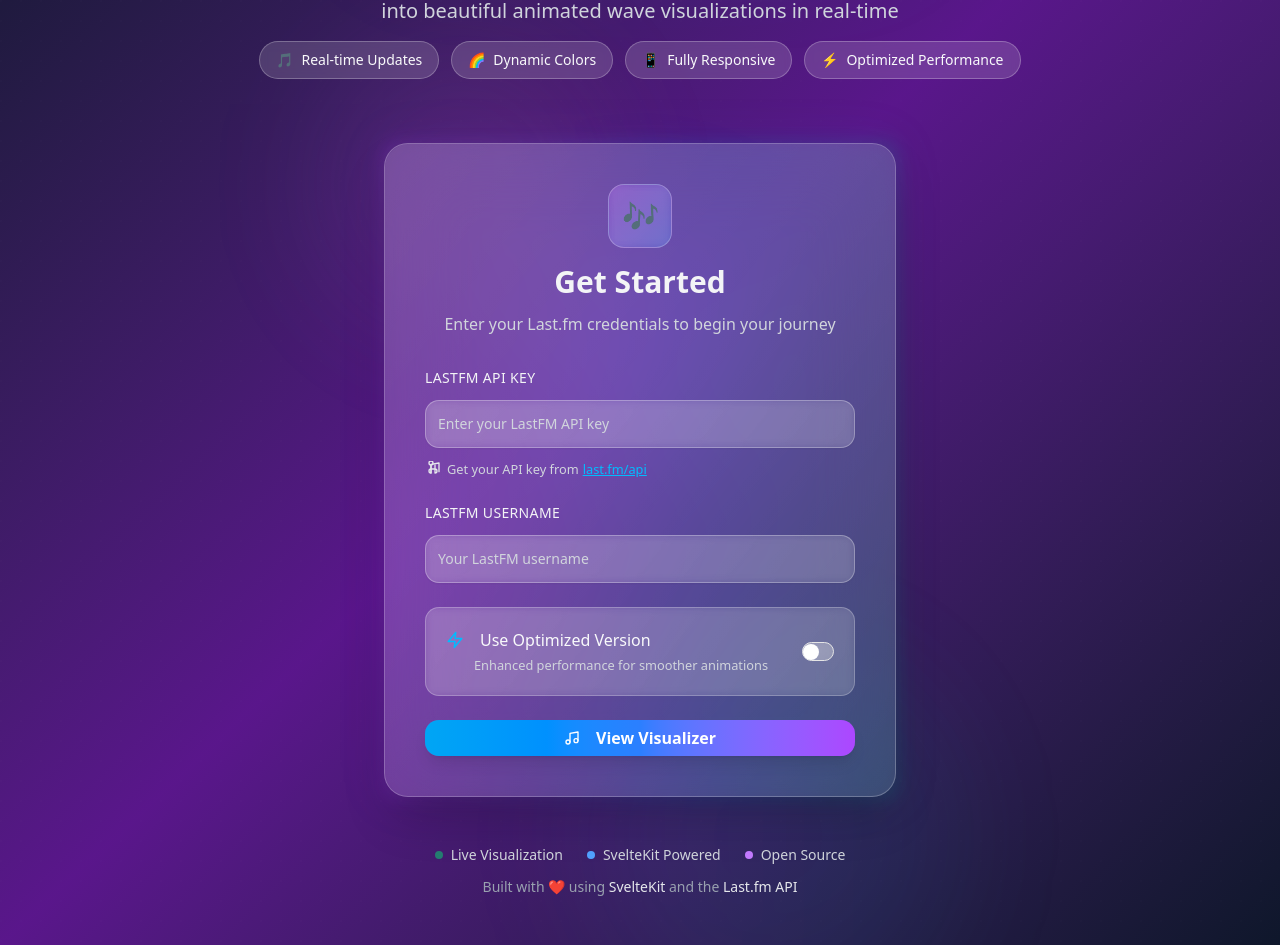
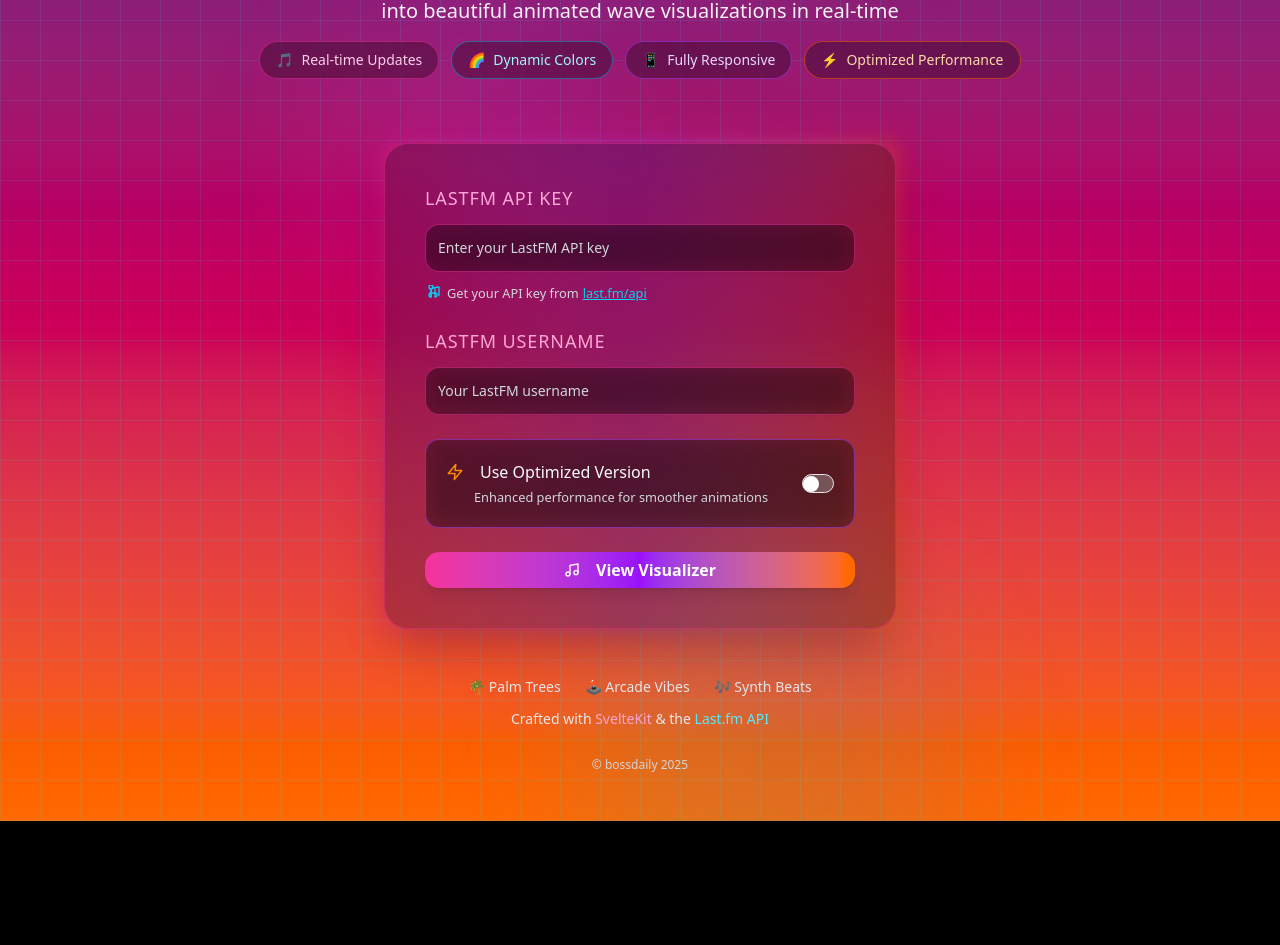
Before and after one commit to BossDaily/waves-fm, a SvelteKit app: page / in a window 1280 px wide. Shown: the part 260-1205 px from the top of the page. After the commit the page ends 1081 px from the top, so only its background shows below. Built offline with nearby package versions, Linux system fonts and the light colour scheme.

Commit message:
transformed

```diff
--- a/src/app.css
+++ b/src/app.css
@@ -181,12 +181,17 @@
 
   /* Enhanced backdrop blur for better browser support */
   .backdrop-blur-xl {
+    -webkit-backdrop-filter: blur(24px);
     backdrop-filter: blur(24px);
-    -webkit-backdrop-filter: blur(24px);
+  }
+
+  .backdrop-blur-md {
+    -webkit-backdrop-filter: blur(12px);
+    backdrop-filter: blur(12px);
   }
 
   .backdrop-blur-sm {
+    -webkit-backdrop-filter: blur(4px);
     backdrop-filter: blur(4px);
-    -webkit-backdrop-filter: blur(4px);
   }
 }
--- a/src/lib/components/LastFmForm.svelte
+++ b/src/lib/components/LastFmForm.svelte
@@ -36,22 +36,26 @@
 		const url = new URL(baseUrl, window.location.origin);
 		url.searchParams.set("apiKey", formData.apiKey);
 		url.searchParams.set("username", formData.username);
+		// Persist synthwave theme choice if we are on a synthwave themed page
+		if (window.location.pathname.includes('synthwave')) {
+			url.searchParams.set("theme", "synthwave");
+		}
 		goto(url.toString());
 	}
 </script>
 
 <form on:submit|preventDefault={onSubmit} class="space-y-6">
 	<div class="space-y-3">
-		<Label for="apiKey" class="text-gray-100 dark:text-gray-200 font-medium text-sm uppercase tracking-wide">LastFM API Key</Label>
+		<Label for="apiKey" class="text-pink-300 dark:text-pink-200 font-medium text-lg uppercase tracking-wider">LastFM API Key</Label>
 		<Input
 			id="apiKey"
 			placeholder="Enter your LastFM API key"
 			bind:value={formData.apiKey}
-			class="bg-white/[0.1] border-white/30 text-white placeholder:text-gray-300 focus:border-sky-400 focus:ring-sky-400/30 backdrop-blur-sm h-12 rounded-xl transition-all duration-300 hover:bg-white/[0.15] dark:bg-black/20 dark:border-white/20 dark:text-gray-100 dark:placeholder:text-gray-400 dark:hover:bg-black/30 dark:focus:border-sky-300"
+			class="bg-black/[0.3] border-pink-500/50 text-white placeholder:text-gray-300 focus:border-cyan-400 focus:ring-cyan-400/40 backdrop-blur-md h-12 rounded-xl transition-all duration-300 hover:bg-black/[0.4] dark:bg-black/40 dark:border-pink-400/60 dark:text-gray-50 dark:placeholder:text-gray-500 dark:hover:bg-black/50 dark:focus:border-cyan-300"
 		/>
 		<p class="text-[0.8rem] text-gray-300 dark:text-gray-400 flex items-center">
-			<svg xmlns="http://www.w3.org/2000/svg" width="16" height="16" viewBox="0 0 24 24" fill="none" stroke="currentColor" stroke-width="2" stroke-linecap="round" stroke-linejoin="round" class="mr-1.5 text-gray-200 dark:text-gray-300"><path d="M15 6v12a3 3 0 1 0 0-6H9a3 3 0 1 0 0 6V6a3 3 0 1 0 0-6H9a3 3 0 1 0 0 6V6"/><path d="M9 18V5l12-2v13"/></svg>
-			Get your API key from <a href="https://last.fm/api" target="_blank" class="text-sky-400 hover:text-sky-300 underline ml-1 dark:text-sky-300 dark:hover:text-sky-200">last.fm/api</a>
+			<svg xmlns="http://www.w3.org/2000/svg" width="16" height="16" viewBox="0 0 24 24" fill="none" stroke="currentColor" stroke-width="2" stroke-linecap="round" stroke-linejoin="round" class="mr-1.5 text-cyan-400 dark:text-cyan-300"><path d="M15 6v12a3 3 0 1 0 0-6H9a3 3 0 1 0 0 6V6a3 3 0 1 0 0-6H9a3 3 0 1 0 0 6V6"/><path d="M9 18V5l12-2v13"/></svg>
+			Get your API key from <a href="https://last.fm/api" target="_blank" class="text-cyan-400 hover:text-cyan-300 underline ml-1 dark:text-cyan-300 dark:hover:text-cyan-200">last.fm/api</a>
 		</p>
 		{#if errors.apiKey}
 			<p class="text-[0.8rem] font-medium text-red-400 dark:text-red-300 flex items-center">
@@ -62,12 +66,12 @@
 	</div>
 
 	<div class="space-y-3">
-		<Label for="username" class="text-gray-100 dark:text-gray-200 font-medium text-sm uppercase tracking-wide">LastFM Username</Label>
+		<Label for="username" class="text-pink-300 dark:text-pink-200 font-medium text-lg uppercase tracking-wider">LastFM Username</Label>
 		<Input
 			id="username"
 			placeholder="Your LastFM username"
 			bind:value={formData.username}
-			class="bg-white/[0.1] border-white/30 text-white placeholder:text-gray-300 focus:border-sky-400 focus:ring-sky-400/30 backdrop-blur-sm h-12 rounded-xl transition-all duration-300 hover:bg-white/[0.15] dark:bg-black/20 dark:border-white/20 dark:text-gray-100 dark:placeholder:text-gray-400 dark:hover:bg-black/30 dark:focus:border-sky-300"
+			class="bg-black/[0.3] border-pink-500/50 text-white placeholder:text-gray-300 focus:border-cyan-400 focus:ring-cyan-400/40 backdrop-blur-md h-12 rounded-xl transition-all duration-300 hover:bg-black/[0.4] dark:bg-black/40 dark:border-pink-400/60 dark:text-gray-50 dark:placeholder:text-gray-500 dark:hover:bg-black/50 dark:focus:border-cyan-300"
 		/>
 		{#if errors.username}
 			<p class="text-[0.8rem] font-medium text-red-400 dark:text-red-300 flex items-center">
@@ -77,10 +81,10 @@
 		{/if}
 	</div>
 
-	<div class="flex flex-row items-center justify-between rounded-xl border border-white/25 bg-white/[0.1] backdrop-blur-sm p-5 hover:bg-white/[0.15] transition-all duration-300 dark:border-white/20 dark:bg-black/20 dark:hover:bg-black/30">
+	<div class="flex flex-row items-center justify-between rounded-xl border border-purple-500/50 bg-black/[0.3] backdrop-blur-md p-5 hover:bg-black/[0.4] transition-all duration-300 dark:border-purple-400/60 dark:bg-black/40 dark:hover:bg-black/50">
 		<div class="space-y-1">
 			<Label class="text-base text-gray-50 dark:text-gray-100 font-medium flex items-center">
-				<svg xmlns="http://www.w3.org/2000/svg" width="18" height="18" viewBox="0 0 24 24" fill="none" stroke="currentColor" stroke-width="2" stroke-linecap="round" stroke-linejoin="round" class="mr-2 text-sky-400 dark:text-sky-300"><polygon points="13 2 3 14 12 14 11 22 21 10 12 10 13 2"/></svg>
+				<svg xmlns="http://www.w3.org/2000/svg" width="18" height="18" viewBox="0 0 24 24" fill="none" stroke="currentColor" stroke-width="2" stroke-linecap="round" stroke-linejoin="round" class="mr-2 text-orange-400 dark:text-orange-300"><polygon points="13 2 3 14 12 14 11 22 21 10 12 10 13 2"/></svg>
 				Use Optimized Version
 			</Label>
 			<p class="text-[0.8rem] text-gray-300 dark:text-gray-400 pl-7">
@@ -92,7 +96,7 @@
 
 	<Button
 		type="submit"
-		class="w-full bg-gradient-to-r from-sky-500 via-blue-500 to-purple-500 hover:from-sky-600 hover:via-blue-600 hover:to-purple-600 text-white font-semibold py-4 px-6 rounded-xl shadow-lg hover:shadow-xl transition-all duration-300 transform hover:scale-[1.02] border-0 text-base backdrop-blur-sm dark:from-sky-600 dark:via-blue-600 dark:to-purple-600 dark:hover:from-sky-700 dark:hover:via-blue-700 dark:hover:to-purple-700"
+		class="w-full bg-gradient-to-r from-pink-500 via-purple-600 to-orange-500 hover:from-pink-600 hover:via-purple-700 hover:to-orange-600 text-white font-semibold py-4 px-6 rounded-xl shadow-lg hover:shadow-[0_0_20px_rgba(255,0,255,0.5)] transition-all duration-300 transform hover:scale-[1.02] border-0 text-base backdrop-blur-sm dark:from-pink-600 dark:via-purple-700 dark:to-orange-600 dark:hover:from-pink-700 dark:hover:via-purple-800 dark:hover:to-orange-700"
 	>
 		<svg xmlns="http://www.w3.org/2000/svg" width="20" height="20" viewBox="0 0 24 24" fill="none" stroke="currentColor" stroke-width="2" stroke-linecap="round" stroke-linejoin="round" class="mr-2"><path d="M9 18V5l12-2v13"/><circle cx="6" cy="18" r="3"/><circle cx="18" cy="16" r="3"/></svg>
 		View Visualizer
--- a/src/routes/+page.svelte
+++ b/src/routes/+page.svelte
@@ -7,12 +7,14 @@
 	let { data }: { data: PageData } = $props();
 
 	const colors = [
-		getRandomHexColor(),
-		getRandomHexColor(),
-		getRandomHexColor(),
-		getRandomHexColor(),
-		getRandomHexColor(),
+		'#FF00FF', // Neon Pink
+		'#00FFFF', // Cyan
+		'#FF00AA', // Hot Pink
+		'#0000FF', // Electric Blue
+		'#FFD700'  // Gold (for sunset highlights)
 	];
+
+	const currentYear = new Date().getFullYear();
 </script>
 
 <svelte:head>
@@ -22,11 +24,11 @@
 	<meta property="og:description" content="Generate animated waves from your Last.fm scrobbles" />
 	<meta property="og:image" content="/examples/example{Math.floor(Math.random() * 12) + 1}.png" />
 	<link rel="icon" href="/api/favicon?{colors.map((c, i) => `c${i + 1}=${encodeURIComponent(c)}`).join('&')}" />
-	<meta name="theme-color" content="{data.themeColor}" />
+	<meta name="theme-color" content="#200020" />
 </svelte:head>
 
-<!-- Hero Section with Glassmorphic Design -->
-<div class="relative min-h-screen overflow-hidden bg-gradient-to-br from-slate-900 via-purple-900 to-slate-900">
+<!-- Hero Section with Synthwave Design -->
+<div class="relative min-h-screen overflow-hidden bg-gradient-to-b from-purple-900 via-pink-700 to-orange-500">
 	<!-- Animated Background -->
 	<!-- <WavyBackground
 		className="absolute inset-0 w-full opacity-60"
@@ -37,15 +39,16 @@
 		{/snippet}
 	</WavyBackground> -->
 
-	<!-- Floating orbs for extra ambiance -->
+	<!-- Floating orbs for synthwave ambiance -->
 	<div class="absolute inset-0 overflow-hidden pointer-events-none">
-		<div class="absolute top-1/4 left-1/4 w-72 h-72 bg-gradient-to-r from-purple-400/20 to-pink-400/20 rounded-full blur-3xl animate-pulse"></div>
-		<div class="absolute top-3/4 right-1/4 w-96 h-96 bg-gradient-to-r from-blue-400/15 to-teal-400/15 rounded-full blur-3xl animate-pulse animation-delay-2000"></div>
-		<div class="absolute top-1/2 left-1/2 transform -translate-x-1/2 -translate-y-1/2 w-64 h-64 bg-gradient-to-r from-indigo-400/20 to-purple-400/20 rounded-full blur-3xl animate-pulse animation-delay-4000"></div>
+		<div class="absolute top-1/4 left-1/4 w-72 h-72 bg-gradient-to-r from-pink-500/30 to-purple-600/30 rounded-full blur-3xl animate-pulse"></div>
+		<div class="absolute top-3/4 right-1/4 w-96 h-96 bg-gradient-to-r from-cyan-400/25 to-blue-500/25 rounded-full blur-3xl animate-pulse animation-delay-2000"></div>
+		<div class="absolute top-1/2 left-1/2 transform -translate-x-1/2 -translate-y-1/2 w-64 h-64 bg-gradient-to-r from-orange-400/30 to-red-500/30 rounded-full blur-3xl animate-pulse animation-delay-4000"></div>
 	</div>
 
-	<!-- Subtle grid pattern overlay -->
-	<div class="absolute inset-0 opacity-[0.02]" style="background-image: radial-gradient(circle at 1px 1px, rgba(255,255,255,0.5) 1px, transparent 0); background-size: 20px 20px;"></div>
+	<!-- Neon Grid Overlay -->
+	<div class="absolute inset-0 opacity-20" style="background-image: linear-gradient(to right, rgba(0, 255, 255, 0.5) 1px, transparent 1px), linear-gradient(to bottom, rgba(0, 255, 255, 0.5) 1px, transparent 1px); background-size: 40px 40px;"></div>
+
 	<!-- Main Content -->
 	<div class="relative z-10 flex flex-col items-center justify-start min-h-screen px-4 sm:px-6 lg:px-8 pt-16 sm:pt-20 pb-12">
 		<!-- Header Section -->
@@ -54,42 +57,42 @@
 			<div class="inline-flex items-center justify-center mb-6">
 				<div class="relative group">
 					<!-- Glowing background for title -->
-					<div class="absolute inset-0 bg-gradient-to-r from-purple-500/20 via-blue-500/20 to-teal-500/20 blur-3xl rounded-3xl transform group-hover:scale-110 transition-transform duration-700"></div>
+					<div class="absolute inset-0 bg-gradient-to-r from-pink-500/30 via-purple-500/30 to-orange-500/30 blur-3xl rounded-3xl transform group-hover:scale-110 transition-transform duration-700"></div>
 
-					<h1 class="relative text-4xl sm:text-6xl lg:text-8xl font-bold bg-gradient-to-r from-white via-blue-200 to-purple-200 bg-clip-text text-transparent drop-shadow-2xl dark:from-gray-100 dark:via-sky-300 dark:to-violet-300">
+					<h1 class="relative text-4xl sm:text-6xl lg:text-8xl font-bold bg-gradient-to-r from-pink-400 via-cyan-300 to-orange-300 bg-clip-text text-transparent drop-shadow-[0_0_10px_rgba(255,0,255,0.7)] dark:from-pink-300 dark:via-cyan-200 dark:to-orange-200">
 						Waves.FM
 					</h1>
 
 					<!-- Subtle reflection effect -->
-					<div class="absolute inset-0 text-4xl sm:text-6xl lg:text-8xl font-bold text-white/10 blur-sm transform scale-y-[-0.3] translate-y-full dark:text-white/15"></div>
+					<div class="absolute inset-0 text-4xl sm:text-6xl lg:text-8xl font-bold text-white/20 blur-sm transform scale-y-[-0.3] translate-y-full dark:text-white/25">Waves.FM</div>
 				</div>
 			</div>
 
 			<!-- Enhanced subtitle with better typography -->
 			<div class="max-w-3xl mx-auto mb-4">
-				<p class="text-xl sm:text-2xl lg:text-3xl text-gray-100 dark:text-gray-200 font-light leading-relaxed mb-2">
-					Transform your <span class="text-transparent bg-gradient-to-r from-purple-400 to-blue-400 bg-clip-text font-medium dark:from-purple-300 dark:to-blue-300">Last.fm scrobbles</span>
+				<p class="text-xl sm:text-2xl lg:text-3xl text-gray-100 dark:text-gray-50 font-light leading-relaxed mb-2">
+					Transform your Last.fm scrobbles
 				</p>
-				<p class="text-lg sm:text-xl text-gray-300 dark:text-gray-400 font-light">
+				<p class="text-lg sm:text-xl text-gray-100 dark:text-gray-200 font-light">
 					into beautiful animated wave visualizations in real-time
 				</p>
 			</div>
 
 			<!-- Enhanced features badges with icons -->
 			<div class="flex flex-wrap justify-center gap-3 mb-8">
-				<div class="inline-flex items-center px-4 py-2 rounded-full text-sm font-medium bg-white/15 backdrop-blur-sm border border-white/25 text-gray-50 dark:text-gray-100 hover:bg-white/20 transition-colors duration-300">
+				<div class="inline-flex items-center px-4 py-2 rounded-full text-sm font-medium bg-black/30 backdrop-blur-sm border border-pink-500/50 text-pink-200 hover:bg-black/40 hover:border-pink-400 transition-colors duration-300">
 					<span class="mr-2">🎵</span>
 					Real-time Updates
 				</div>
-				<div class="inline-flex items-center px-4 py-2 rounded-full text-sm font-medium bg-white/15 backdrop-blur-sm border border-white/25 text-gray-50 dark:text-gray-100 hover:bg-white/20 transition-colors duration-300">
+				<div class="inline-flex items-center px-4 py-2 rounded-full text-sm font-medium bg-black/30 backdrop-blur-sm border border-cyan-500/50 text-cyan-200 hover:bg-black/40 hover:border-cyan-400 transition-colors duration-300">
 					<span class="mr-2">🌈</span>
 					Dynamic Colors
 				</div>
-				<div class="inline-flex items-center px-4 py-2 rounded-full text-sm font-medium bg-white/15 backdrop-blur-sm border border-white/25 text-gray-50 dark:text-gray-100 hover:bg-white/20 transition-colors duration-300">
+				<div class="inline-flex items-center px-4 py-2 rounded-full text-sm font-medium bg-black/30 backdrop-blur-sm border border-purple-500/50 text-purple-200 hover:bg-black/40 hover:border-purple-400 transition-colors duration-300">
 					<span class="mr-2">📱</span>
 					Fully Responsive
 				</div>
-				<div class="inline-flex items-center px-4 py-2 rounded-full text-sm font-medium bg-white/15 backdrop-blur-sm border border-white/25 text-gray-50 dark:text-gray-100 hover:bg-white/20 transition-colors duration-300">
+				<div class="inline-flex items-center px-4 py-2 rounded-full text-sm font-medium bg-black/30 backdrop-blur-sm border border-orange-500/50 text-orange-200 hover:bg-black/40 hover:border-orange-400 transition-colors duration-300">
 					<span class="mr-2">⚡</span>
 					Optimized Performance
 				</div>
@@ -100,48 +103,34 @@
 		<div class="w-full max-w-lg mx-auto">
 			<div class="relative group">
 				<!-- Multi-layer glow effect -->
-				<div class="absolute -inset-2 bg-gradient-to-r from-purple-600/30 via-blue-600/30 to-teal-600/30 rounded-3xl blur-xl opacity-20 group-hover:opacity-40 transition-all duration-1000"></div>
-				<div class="absolute -inset-1 bg-gradient-to-r from-purple-500/40 via-blue-500/40 to-teal-500/40 rounded-2xl blur opacity-30 group-hover:opacity-50 transition-all duration-700"></div>
+				<div class="absolute -inset-2 bg-gradient-to-r from-pink-600/40 via-purple-600/40 to-orange-600/40 rounded-3xl blur-xl opacity-30 group-hover:opacity-50 transition-all duration-1000"></div>
+				<div class="absolute -inset-1 bg-gradient-to-r from-pink-500/50 via-purple-500/50 to-orange-500/50 rounded-2xl blur opacity-40 group-hover:opacity-60 transition-all duration-700"></div>
 
 				<!-- Main form container with enhanced glassmorphism -->
-				<div class="relative bg-white/[0.10] backdrop-blur-2xl border border-white/25 rounded-3xl p-8 sm:p-10 shadow-2xl dark:bg-black/20 dark:border-white/15">
-					<!-- Subtle inner glow -->
-					<div class="absolute inset-0 rounded-3xl bg-gradient-to-br from-white/10 to-transparent pointer-events-none dark:from-white/5"></div>
-
-					<!-- Form header -->
-					<div class="relative text-center mb-8">
-						<div class="inline-flex items-center justify-center w-16 h-16 rounded-2xl bg-gradient-to-br from-purple-500/25 to-blue-500/25 backdrop-blur-sm border border-white/25 mb-4 dark:from-purple-500/30 dark:to-blue-500/30 dark:border-white/20">
-							<span class="text-3xl">🎶</span>
-						</div>
-						<h2 class="text-2xl sm:text-3xl font-semibold text-gray-100 dark:text-gray-100 mb-3">Get Started</h2>
-						<p class="text-gray-300 dark:text-gray-300">Enter your Last.fm credentials to begin your journey</p>
-					</div>
-
-					<!-- Form component -->
-					<div class="relative">
-						<LastFmForm />
-					</div>
+				<div class="relative bg-black/[0.25] backdrop-blur-xl border border-pink-500/40 rounded-3xl p-8 sm:p-10 shadow-2xl dark:bg-black/30 dark:border-pink-400/50">
+					<LastFmForm />
 				</div>
-			</div>		</div>
+			</div>
+		</div>
 
 		<!-- Enhanced bottom info with additional features -->
 		<div class="mt-12 text-center space-y-3">
-			<div class="flex justify-center space-x-6 text-gray-300 dark:text-gray-400 text-sm">
+			<div class="flex justify-center space-x-6 text-gray-200 dark:text-gray-300 text-sm">
 				<span class="flex items-center">
-					<span class="w-2 h-2 bg-green-400 rounded-full mr-2 animate-pulse"></span>
-					Live Visualization
+					🌴 Palm Trees
 				</span>
 				<span class="flex items-center">
-					<span class="w-2 h-2 bg-blue-400 rounded-full mr-2"></span>
-					SvelteKit Powered
+					🕹️ Arcade Vibes
 				</span>
 				<span class="flex items-center">
-					<span class="w-2 h-2 bg-purple-400 rounded-full mr-2"></span>
-					Open Source
+					🎶 Synth Beats
 				</span>
 			</div>
-			<p class="text-gray-400 dark:text-gray-500 text-sm">
-				Built with ❤️ using <span class="text-gray-200 dark:text-gray-300">SvelteKit</span> and the <span class="text-gray-200 dark:text-gray-300">Last.fm API</span>
+			<p class="text-gray-200 dark:text-gray-300 text-sm">
+				Crafted with <span class="text-pink-300 dark:text-pink-200">SvelteKit</span> & the <span class="text-cyan-300 dark:text-cyan-200">Last.fm API</span>
+			</p>
+			<p class="text-gray-300 dark:text-gray-300 text-xs pt-4">
+				© bossdaily {currentYear}
 			</p>
 		</div>
 	</div>
```
